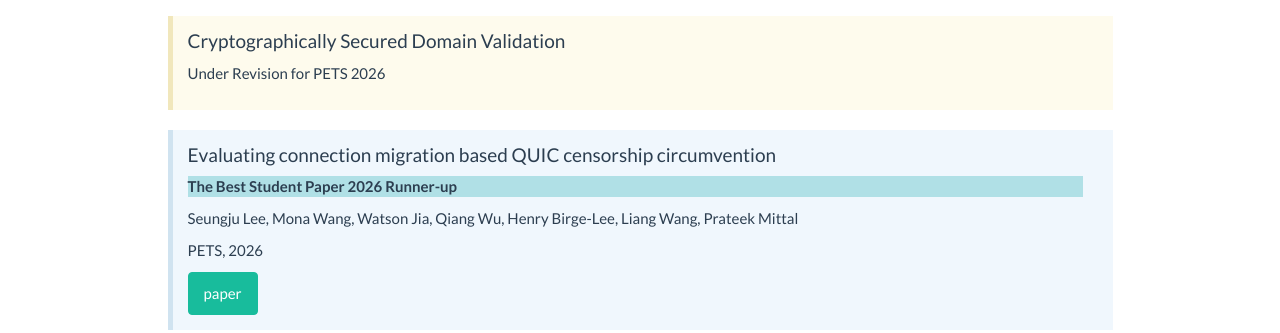
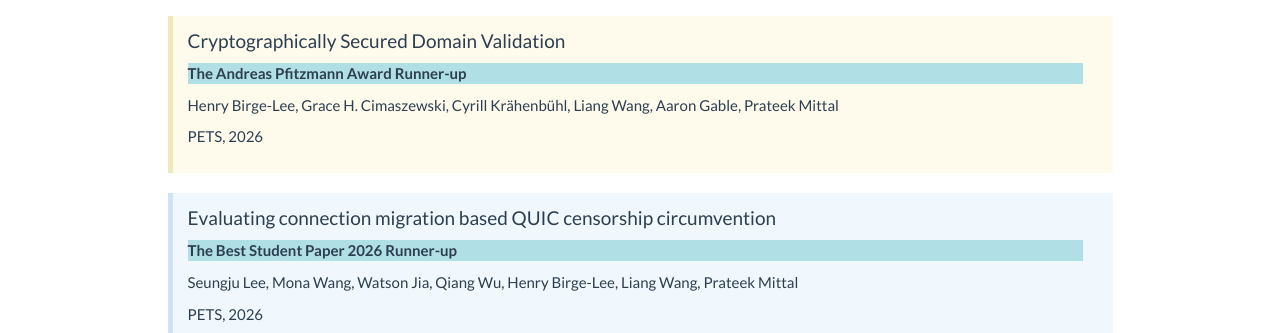
Before and after one commit to liangw-sec/liangw-sec.github.io, a plain HTML site: page index.html in a window 1280 px wide. Shown: the part 462-795 px from the top of the page. Drawn offline with Linux system fonts and the light colour scheme.

Commit message:
Add award information to the index.html

```diff
--- a/index.html
+++ b/index.html
@@ -94,7 +94,9 @@
 
 		<div class="bs-callout bs-callout-warning" id="callout-navbar-overflow">
 		<h4>Cryptographically Secured Domain Validation</h4>
-		<p> Under Revision for PETS 2026<p>
+		<p style="background-color:powderblue;"><b>The Andreas Pfitzmann Award Runner-up</b></p>
+		<p>Henry Birge-Lee, Grace H. Cimaszewski, Cyrill Krähenbühl, Liang Wang, Aaron Gable, Prateek Mittal<p>
+		PETS, 2026<p>
 		</div>
 
 		<div class="bs-callout bs-callout-info" id="callout-navbar-overflow">
```
